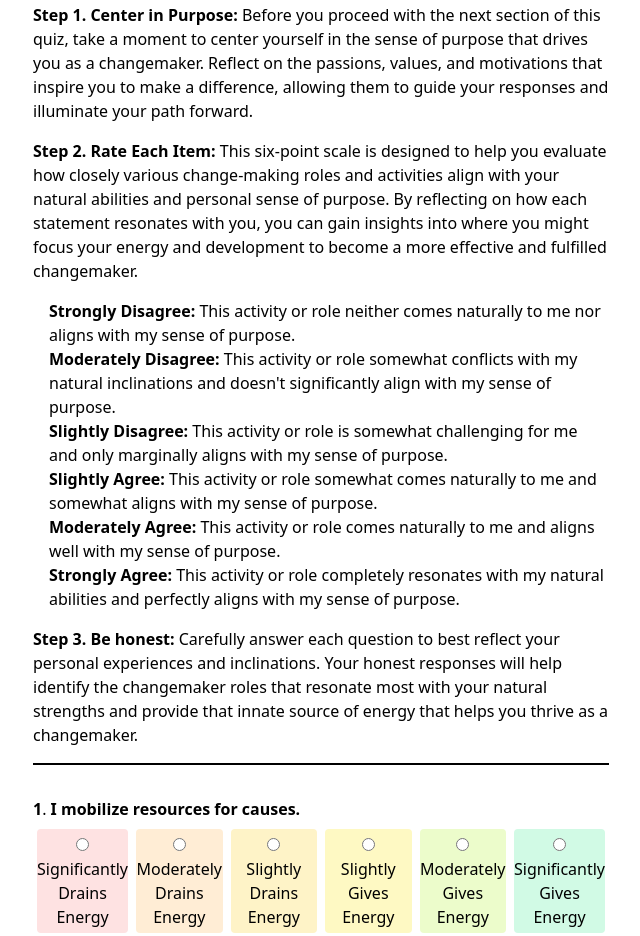
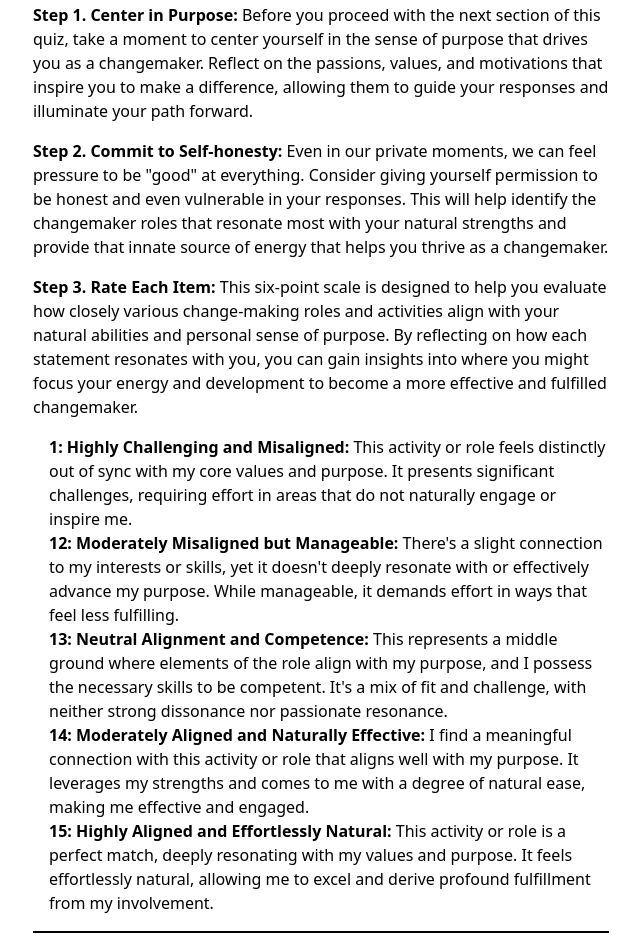
Before and after one commit to ianb/I2C-Changemaker-Roles-Assessment, a website: page docs/index.html in a window 1280 px wide. Shown: the part 709-1645 px from the top of the page, without its empty margins (319-959 px from the left). Drawn offline with Linux system fonts and the light colour scheme.

Commit message:
Update index.html

```diff
--- a/docs/index.html
+++ b/docs/index.html
@@ -64,25 +64,24 @@
       </p>
 
         <p class="mb-4">
-     <b>Step 2. Rate Each Item:</b> This six-point scale is designed to help you evaluate how closely various change-making roles and activities align with your natural abilities and personal sense of purpose. By reflecting on how each statement resonates with you, you can gain insights into where you might focus your energy and development to become a more effective and fulfilled changemaker.
+
+
+         <p class="mb-4">
+   <b> Step 2. Commit to Self-honesty:</b> Even in our private moments, we can feel pressure to be "good" at everything. Consider giving yourself permission to be honest and even vulnerable in your responses. This will help identify the changemaker roles that resonate most with your natural strengths and provide that innate source of energy that helps you thrive as a changemaker.
+            </p>
+
+        <p class="mb-4">
+ <b>Step 3. Rate Each Item:</b> This six-point scale is designed to help you evaluate how closely various change-making roles and activities align with your natural abilities and personal sense of purpose. By reflecting on how each statement resonates with you, you can gain insights into where you might focus your energy and development to become a more effective and fulfilled changemaker.
    </p>
 
 
       <p class="mb-4 ml-4">
-                <b>Strongly Disagree:</b> This activity or role neither comes naturally to me nor aligns with my sense of purpose.  <br>
-                 <b>Moderately Disagree:</b> This activity or role somewhat conflicts with my natural inclinations and doesn't significantly align with my sense of purpose.  <br>
-                 <b>Slightly Disagree:</b> This activity or role is somewhat challenging for me and only marginally aligns with my sense of purpose.  <br>
-                 <b>Slightly Agree:</b> This activity or role somewhat comes naturally to me and somewhat aligns with my sense of purpose.  <br>
-                 <b>Moderately Agree:</b> This activity or role comes naturally to me and aligns well with my sense of purpose.  <br>
-                 <b>Strongly Agree:</b> This activity or role completely resonates with my natural abilities and perfectly aligns with my sense of purpose.  <br>
+               <b>1: Highly Challenging and Misaligned:</b> This activity or role feels distinctly out of sync with my core values and purpose. It presents significant challenges, requiring effort in areas that do not naturally engage or inspire me. <br>
+<b>12: Moderately Misaligned but Manageable:</b> There's a slight connection to my interests or skills, yet it doesn't deeply resonate with or effectively advance my purpose. While manageable, it demands effort in ways that feel less fulfilling.<br>
+<b>13: Neutral Alignment and Competence:</b> This represents a middle ground where elements of the role align with my purpose, and I possess the necessary skills to be competent. It's a mix of fit and challenge, with neither strong dissonance nor passionate resonance.<br>
+<b>14: Moderately Aligned and Naturally Effective:</b> I find a meaningful connection with this activity or role that aligns well with my purpose. It leverages my strengths and comes to me with a degree of natural ease, making me effective and engaged.<br>
+<b>15: Highly Aligned and Effortlessly Natural:</b> This activity or role is a perfect match, deeply resonating with my values and purpose. It feels effortlessly natural, allowing me to excel and derive profound fulfillment from my involvement.<br>
   </p>
-
-         <p class="mb-4">
-   <b> Step 3. Be honest:</b> Carefully answer each question to best reflect your personal experiences and inclinations. Your honest responses will help identify the changemaker roles that resonate most with your natural strengths and provide that innate source of energy that helps you thrive as a changemaker.
-            </p>
-
-        <p class="mb-4">
-
       </div>
 
       <ol id="questions">
```
